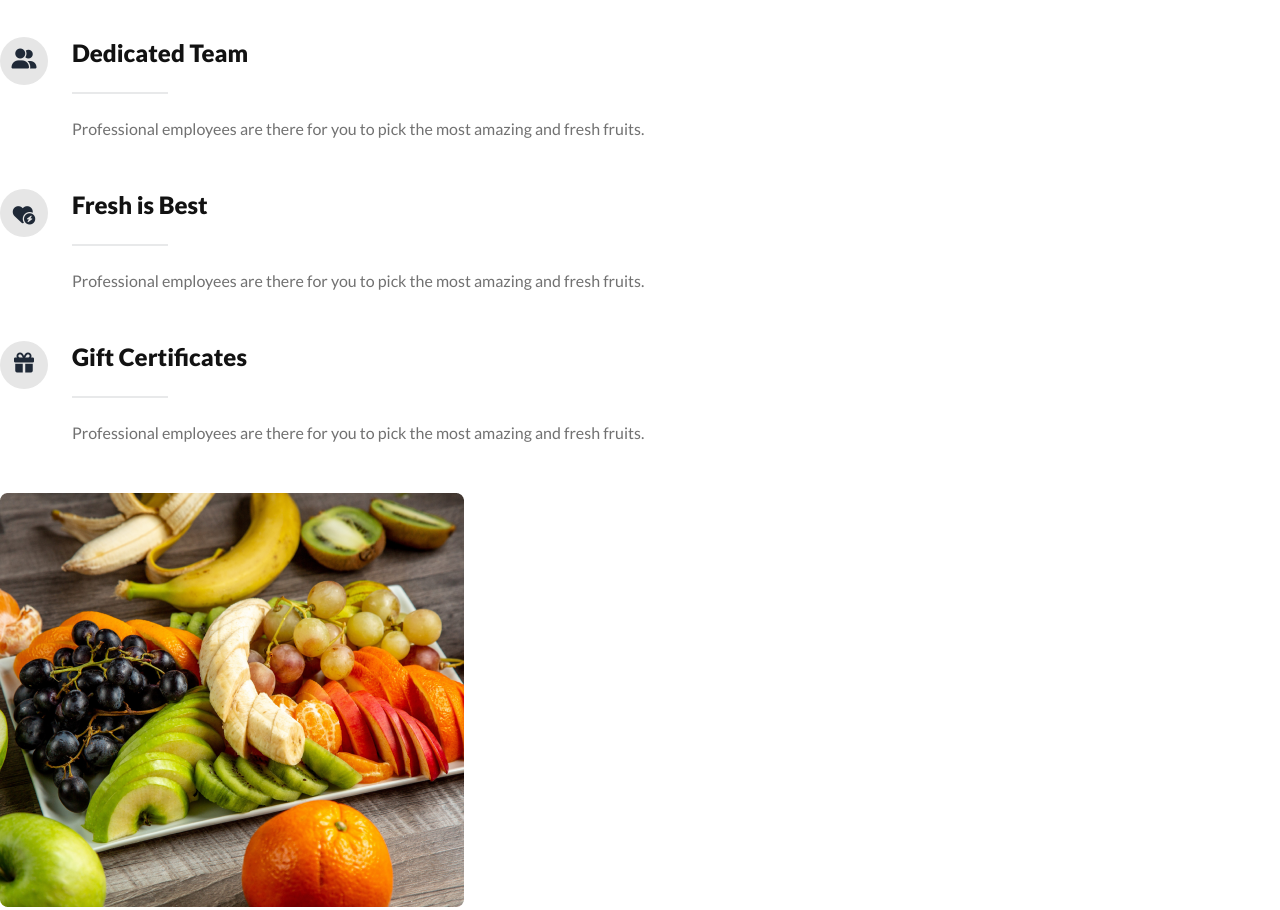
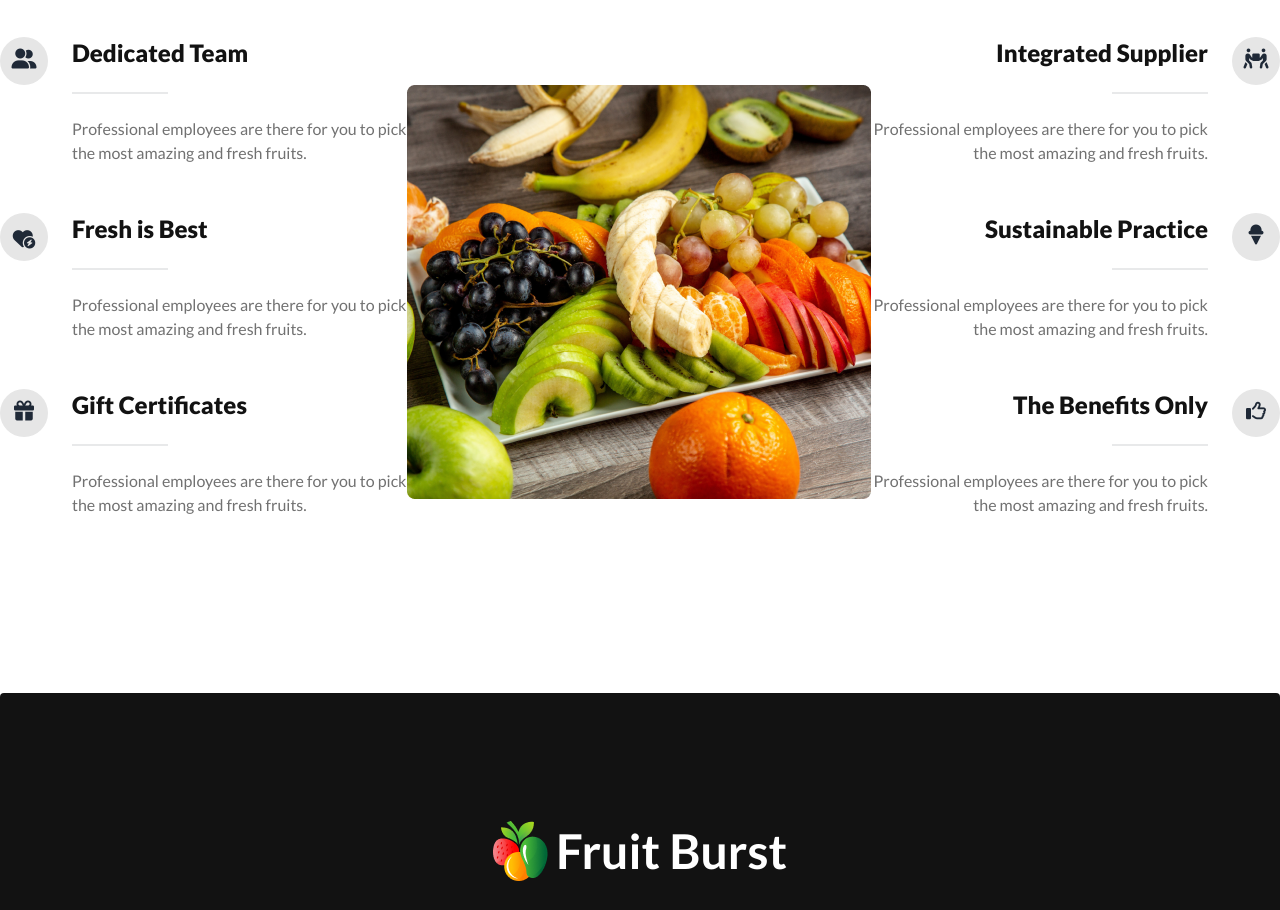
Before and after one commit to Sazzad39/fruit-assignment-3-tailwindanddaisyui, a plain HTML site: page index.html in a window 1280 px wide. Shown: the part 2803-3713 px from the top of the page. Drawn offline with nearby package versions, Linux system fonts and the light colour scheme; files whose address does not match are found by name.

Commit message:
added why choose us

```diff
--- a/index.html
+++ b/index.html
@@ -553,8 +553,9 @@
         <p class="text-[#12121299] font-medium">Contrary to popular belief, is not simply random text. It has roots in a piece of classical Latin literature from 45 BC, making it over 2000 years old.</p>
       </div>
       <!-- info and image  -->
-      <div>
-                  <!-- 1st  -->
+      <div class="flex justify-between">
+              <div>
+                    <!-- 1st  -->
             <div class="flex gap-6 mb-12">
               <a>
                 <i class="fa-solid fa-user-group bg-[#1212121A] text-xl pt-2 h-12 w-12 text-center rounded-full"></i>
@@ -562,7 +563,9 @@
               <div>
                 <h3 class="text-[#121212] text-2xl font-extrabold">Dedicated Team</h3>
                 <div class="divider w-24"></div>
-                <p class="text-[#12121299] font-medium">Professional employees are there for you to pick the most amazing and fresh fruits.</p>
+                <p class="text-[#12121299] font-medium">Professional employees are there for you to pick
+                  <br>
+                   the most amazing and fresh fruits.</p>
               </div>
             </div>
             <!-- 2nd  -->
@@ -573,7 +576,9 @@
               <div>
                 <h3 class="text-[#121212] text-2xl font-extrabold">Fresh is Best</h3>
                 <div class="divider w-24"></div>
-                <p class="text-[#12121299] font-medium">Professional employees are there for you to pick the most amazing and fresh fruits.</p>
+                <p class="text-[#12121299] font-medium">Professional employees are there for you to pick
+                  <br>
+                   the most amazing and fresh fruits.</p>
               </div>
             </div>
             <!-- 3rd  -->
@@ -584,12 +589,57 @@
               <div>
                 <h3 class="text-[#121212] text-2xl font-extrabold">Gift Certificates</h3>
                 <div class="divider w-24"></div>
-                <p class="text-[#12121299] font-medium">Professional employees are there for you to pick the most amazing and fresh fruits.</p>
+                <p class="text-[#12121299] font-medium">Professional employees are there for you to pick
+                  <br>
+                   the most amazing and fresh fruits.</p>
               </div>
             </div>
-            <div>
+              </div>
+              <!-- img   -->
+            <div class="mt-12">
               <img src="./images/whychoose1.png" alt="">
             </div>
+           <div>
+             <!-- 4th  -->
+             <div class="flex text-end gap-6 mb-12">
+              <div>
+                <h3 class="text-[#121212] text-2xl font-extrabold">Integrated Supplier</h3>
+                <div class="divider ml-60 w-24"></div>
+                <p class="text-[#12121299] font-medium">Professional employees are there for you to pick
+                  <br>
+                   the most amazing and fresh fruits.</p>
+              </div>
+              <a>
+                <i class="fa-solid fa-people-carry-box bg-[#1212121A] text-xl pt-2 h-12 w-12 text-center rounded-full"></i>
+              </a>
+            </div>
+            <!-- 5th  -->
+            <div class="flex text-end gap-6 mb-12">
+              <div>
+                <h3 class="text-[#121212] text-2xl font-extrabold">Sustainable Practice</h3>
+                <div class="divider ml-60 w-24"></div>
+                <p class="text-[#12121299] font-medium">Professional employees are there for you to pick <br>
+                   the most amazing and fresh fruits.</p>
+              </div>
+              <a>
+                <i class="fa-solid fa-ice-cream bg-[#1212121A] text-xl pt-2 h-12 w-12 text-center rounded-full"></i>
+              </a>
+            </div>
+            <!-- 6th  -->
+            <div class="flex text-end gap-6 mb-12">
+              <div>
+                <h3 class="text-[#121212] text-2xl font-extrabold">The Benefits Only</h3>
+                <div class="divider ml-60 w-24"></div>
+                <p class="text-[#12121299] font-medium">Professional employees are there for you to pick
+                  <br>
+                   the most amazing and fresh fruits.</p>
+              </div>
+              <a>
+                <i class="fa-regular fa-thumbs-up bg-[#1212121A] text-xl pt-2 h-12 w-12 text-center rounded-full"></i>
+              </a>
+            </div>
+           </div>
+
       </div>
     </section>
   </main>
@@ -599,7 +649,7 @@
       <img src="images/logo.png" alt="">
       <h1 class="text-white font-bold text-5xl">Fruit Burst</h1>
     </div>
-    <div class="grid grid-flow-col gap-12 ">
+    <div class="grid grid-flow-col py-10 gap-12 ">
       <a class="text-[#FFF] font-semibold text-lg ">Home</a>
       <a class="text-[#FFF] font-semibold text-lg ">About Us</a>
       <a class="text-[#FFF] font-semibold text-lg ">Shop</a>
```
